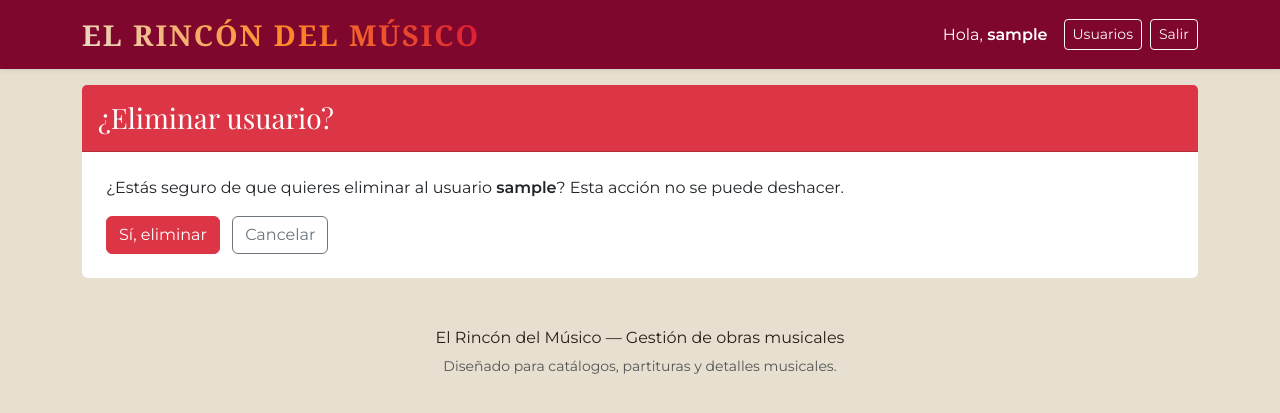
After one commit to i22urvip/Orchestra_Management_System, a Django app: page /admin-panel/usuarios/1/eliminar/ in a window 1280 px wide. The commit adds this page. Shown: the top 413 px of the page. Run offline with Django 5.2, Linux system fonts and the light colour scheme; the visitor is signed in with stand-in values (Sample User, id 1); data comes from the database, SQL or seed files in the repository.

Commit message:
Añadida funcionalidad eliminar usuarios

```diff
--- /dev/null
+++ b/catalogo/templates/catalogo/eliminar_usuario.html
@@ -0,0 +1,17 @@
+{% extends 'catalogo/base.html' %}
+{% block title %}Eliminar Usuario{% endblock %}
+{% block content %}
+<div class="card shadow-musical border-0 mb-5">
+    <div class="card-header bg-danger text-white py-3">
+        <h3 class="mb-0">¿Eliminar usuario?</h3>
+    </div>
+    <div class="card-body p-4">
+        <p>¿Estás seguro de que quieres eliminar al usuario <strong>{{ usuario.username }}</strong>? Esta acción no se puede deshacer.</p>
+        <form method="post">
+            {% csrf_token %}
+            <button type="submit" class="btn btn-danger">Sí, eliminar</button>
+            <a href="{% url 'lista_usuarios' %}" class="btn btn-outline-secondary ms-2">Cancelar</a>
+        </form>
+    </div>
+</div>
+{% endblock %}
--- a/catalogo/templates/catalogo/login.html
+++ b/catalogo/templates/catalogo/login.html
@@ -12,11 +12,14 @@
 {% block content %}
 <div class="row justify-content-center mt-5">
     <div class="col-md-5">
-            <div class="card shadow-musical border-0 form-card">
+        <div class="card shadow-musical border-0 form-card">
             <div class="card-header bg-primary text-white text-center py-3">
                 <h4 class="mb-0">🔐 Entrar al Sistema</h4>
             </div>
             <div class="card-body p-4">
+                {% for message in messages %}
+                <div class="alert alert-danger">{{ message }}</div>
+                {% endfor %}
                 <form method="POST">
                     {% csrf_token %}
                     {{ form.as_p }}
--- a/catalogo/urls.py
+++ b/catalogo/urls.py
@@ -10,7 +10,7 @@ urlpatterns = [
     path('compositores/nuevo/', views.nuevo_compositor, name='nuevo_compositor'),
     path('compositores/<int:compositor_id>/eliminar/', views.eliminar_compositor, name='eliminar_compositor'),
     path('registro/', views.registro, name='registro'),
-    path('login/', LoginView.as_view(template_name='catalogo/login.html'), name='login'),
+    path('login/', views.CustomLoginView.as_view(), name='login'),
     path('logout/', LogoutView.as_view(next_page='lista_obras'), name='logout'),
     path('<int:obra_id>/', views.detalle_obra, name='detalle_obra'),
     path('<int:obra_id>/editar/', views.editar_obra, name='editar_obra'),
@@ -19,4 +19,5 @@ urlpatterns = [
     path('admin-panel/reportes/', views.bandeja_reportes, name='bandeja_reportes'),
     path('admin-panel/usuarios/', views.lista_usuarios, name='lista_usuarios'),
     path('admin-panel/usuarios/<int:usuario_id>/editar/', views.editar_usuario, name='editar_usuario'),
+    path('admin-panel/usuarios/<int:usuario_id>/eliminar/', views.eliminar_usuario, name='eliminar_usuario'),
 ]
--- a/catalogo/views.py
+++ b/catalogo/views.py
@@ -7,8 +7,8 @@ from .forms import ObraForm, RegistroForm, CompositorForm, ReporteForm, UsuarioA
 from django.contrib.auth.forms import UserCreationForm
 from django.contrib.auth import login
 from django.contrib.auth.models import User
-
-
+from django.contrib.auth.views import LoginView
+from django.contrib import messages
 
 def lista_obras(request):
     query = request.GET.get('q')
@@ -203,3 +203,28 @@ def editar_usuario(request, usuario_id):
     else:
         form = EditarUsuarioForm(instance=usuario)
     return render(request, 'catalogo/editar_usuario.html', {'form': form, 'usuario': usuario})
+
+@user_passes_test(es_admin)
+def eliminar_usuario(request, usuario_id):
+    from django.contrib.auth.models import User
+    usuario = get_object_or_404(User, id=usuario_id)
+    if request.method == 'POST':
+        usuario.delete()
+        return redirect('lista_usuarios')
+    return render(request, 'catalogo/eliminar_usuario.html', {'usuario': usuario})
+
+
+class CustomLoginView(LoginView):
+    template_name = 'catalogo/login.html'
+
+    def form_invalid(self, form):
+        username = form.data.get('username')
+        if username:
+            from django.contrib.auth.models import User
+            try:
+                usuario = User.objects.get(username=username)
+                if not usuario.is_active:
+                    messages.error(self.request, 'Tu cuenta está desactivada. Contacta con el administrador.')
+            except User.DoesNotExist:
+                pass
+        return super().form_invalid(form)
```
Also changed, not shown: catalogo/templates/catalogo/lista_usuarios.html (+7 -0 lines), catalogo/migrations/0005_alter_compositor_id_alter_obra_id_alter_reporte_id.py (added).
